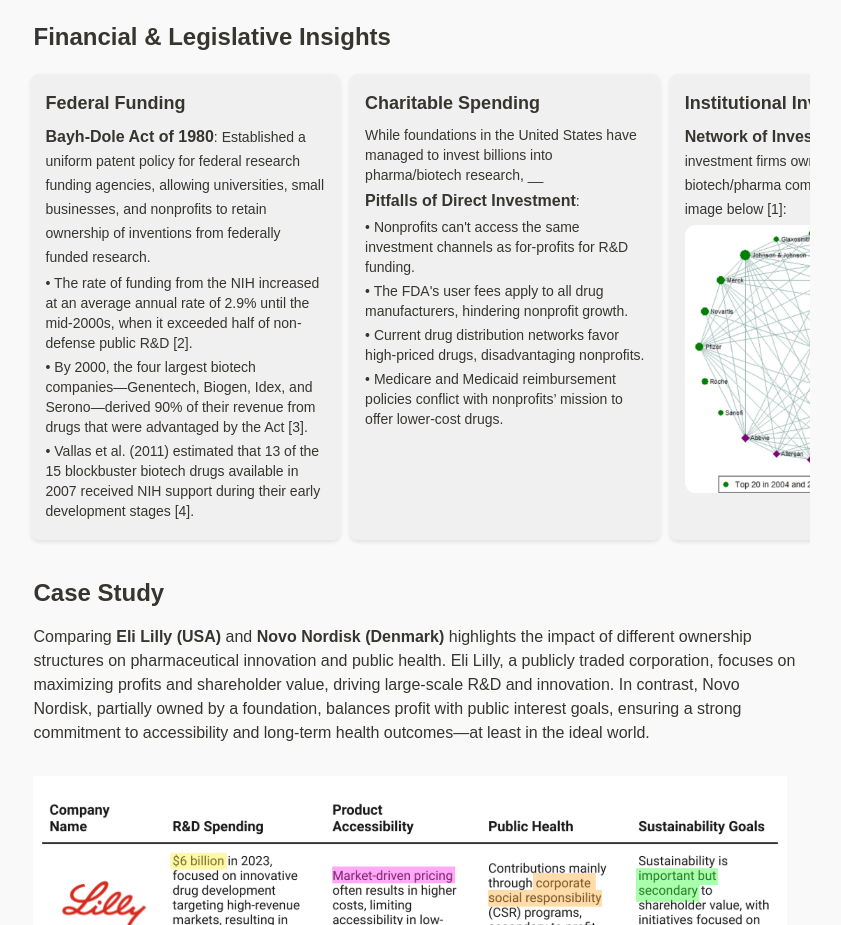
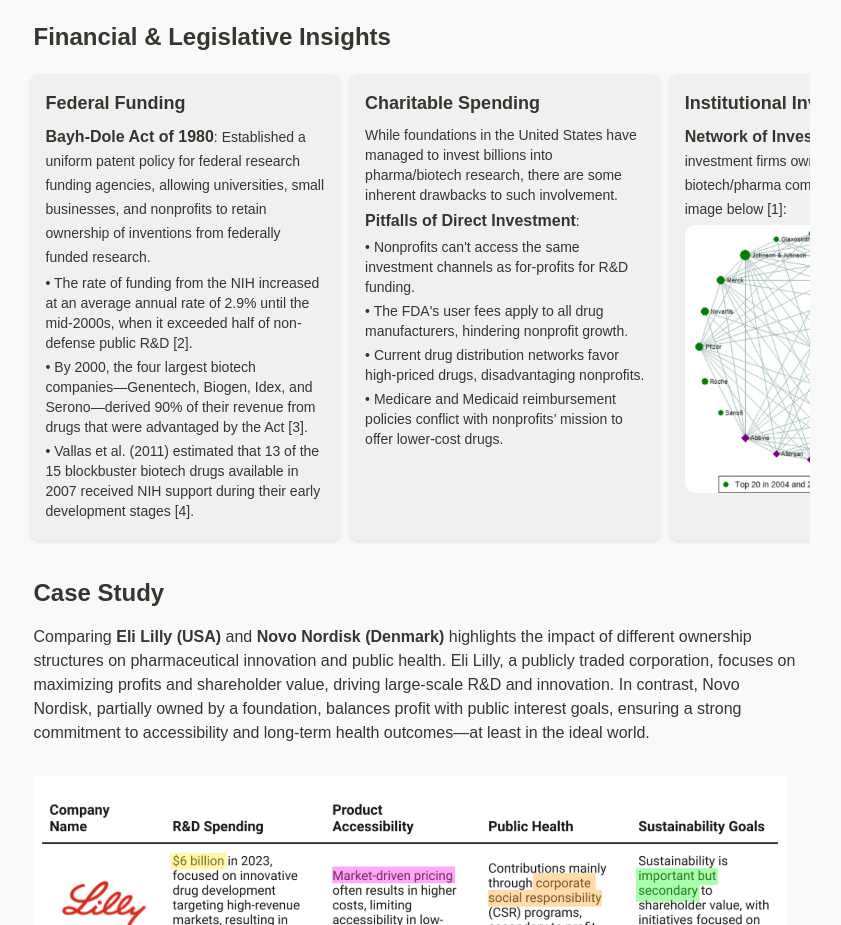
Before and after one commit to tkpepper15/applied-ethics, a Next.js app: page /how_corporate_ownership_shapes_big_pharma in a window 1280 px wide. Shown: the part 2420-3345 px from the top of the page, without its empty margins (220-1061 px from the left). Built offline with nearby package versions, Linux system fonts and the light colour scheme.

Commit message:
Commit message

```diff
--- a/app/how_corporate_ownership_shapes_big_pharma/page.tsx
+++ b/app/how_corporate_ownership_shapes_big_pharma/page.tsx
@@ -46,7 +46,7 @@
     id: 3,
     title: 'Charitable Spending',
     content: `
-    While foundations in the United States have managed to invest billions into pharma/biotech research, __
+    While foundations in the United States have managed to invest billions into pharma/biotech research, there are some inherent drawbacks to such involvement.
     Pitfalls of Direct Investment:
     • Nonprofits can't access the same investment channels as for-profits for R&D funding.
     • The FDA's user fees apply to all drug manufacturers, hindering nonprofit growth.
```
